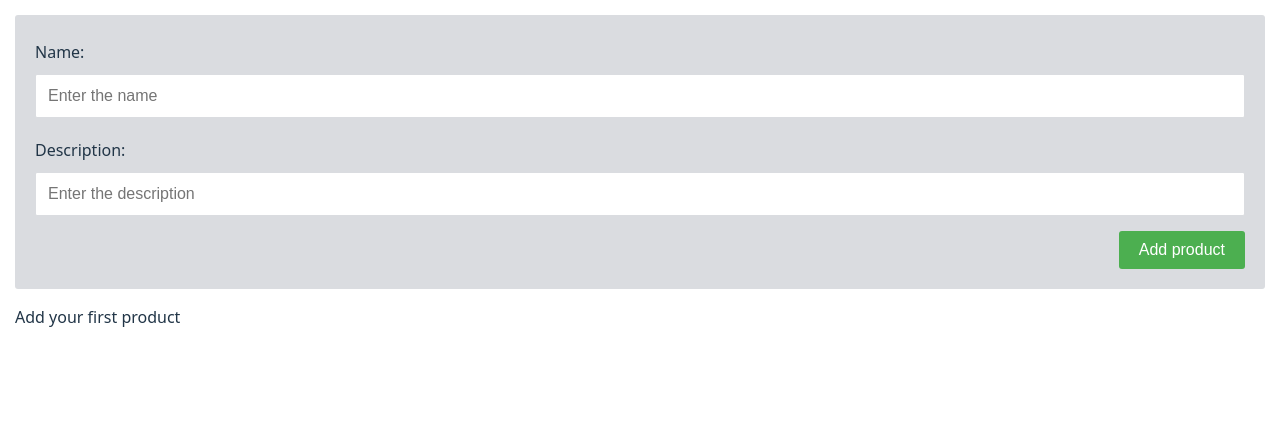
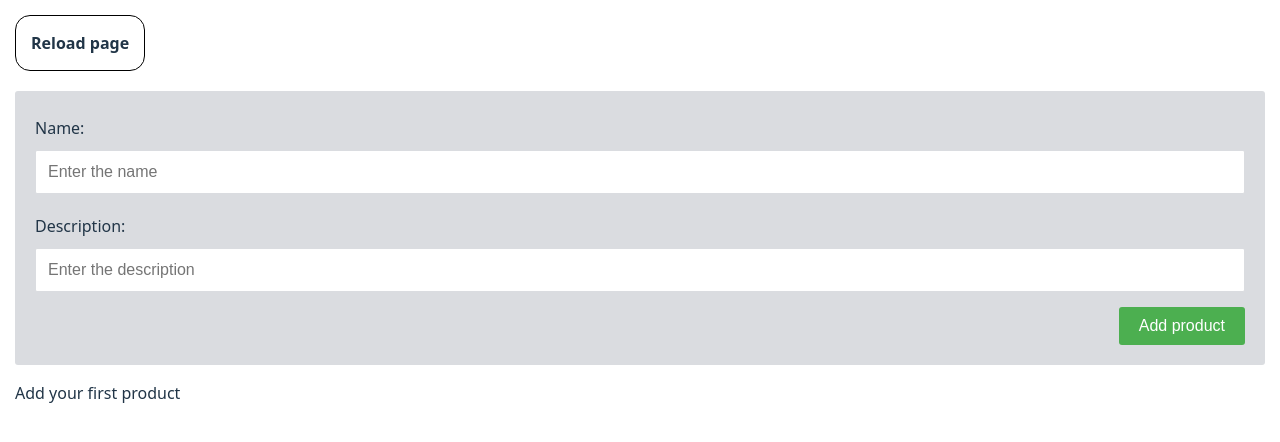
Before and after one commit to home2ego/react-online-store-admin, a React (Vite) app: page / in a window 1280 px wide. Shown: the top 442 px of the page. Built offline with nearby package versions, Linux system fonts and the light colour scheme.

Commit message:
add reload page button

```diff
--- a/src/index.css
+++ b/src/index.css
@@ -145,3 +145,23 @@ form {
   opacity: 0.5;
   cursor: default;
 }
+
+.btn-reload {
+  all: unset;
+  box-sizing: border-box;
+  outline: revert;
+
+  font-weight: 600;
+  padding: 15px;
+  border: 1.5px solid #000;
+  border-radius: 15px;
+  margin-bottom: 20px;
+  cursor: pointer;
+  background-color: #fff;
+
+  transition: scale 0.3s ease;
+}
+
+.btn-reload:active {
+  scale: 0.95;
+}
--- a/src/main.jsx
+++ b/src/main.jsx
@@ -1,4 +1,5 @@
 import { createRoot } from 'react-dom/client';
+import { StrictMode } from 'react';
 import StoreFront from './StoreFront';
 import './index.css';
 
@@ -6,4 +7,23 @@ function App() {
   return <StoreFront />;
 }
 
-createRoot(document.getElementById('root')).render(<App />);
+// add reload page button
+let root = createRoot(document.getElementById('root'));
+
+const reload = () => {
+  root.unmount();
+  root = createRoot(document.getElementById('root'));
+  console.log('Page reloaded');
+  root.render(
+    <StrictMode>
+      <App />
+    </StrictMode>
+  );
+};
+reload();
+
+const button = document.createElement('button');
+button.textContent = 'Reload page';
+button.classList.add('btn-reload');
+button.addEventListener('click', reload);
+document.body.insertAdjacentElement('afterbegin', button);
```
